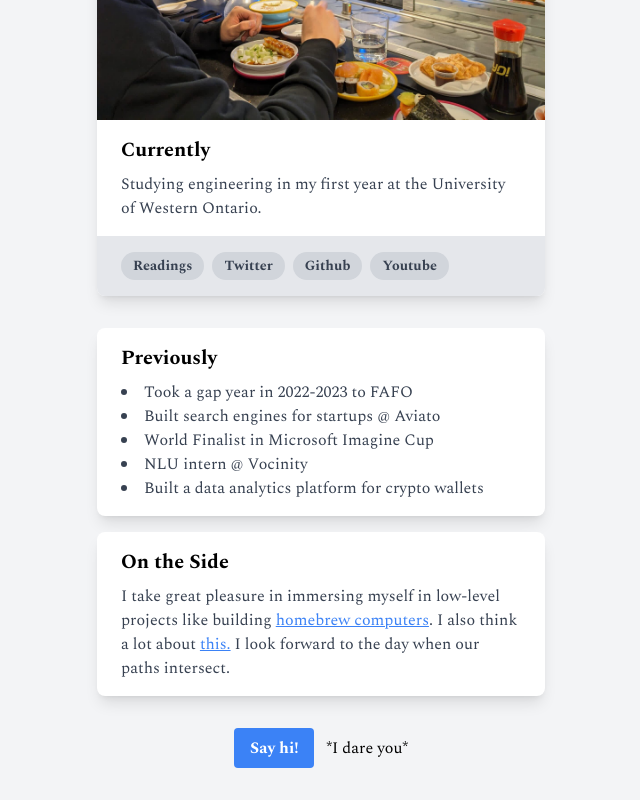
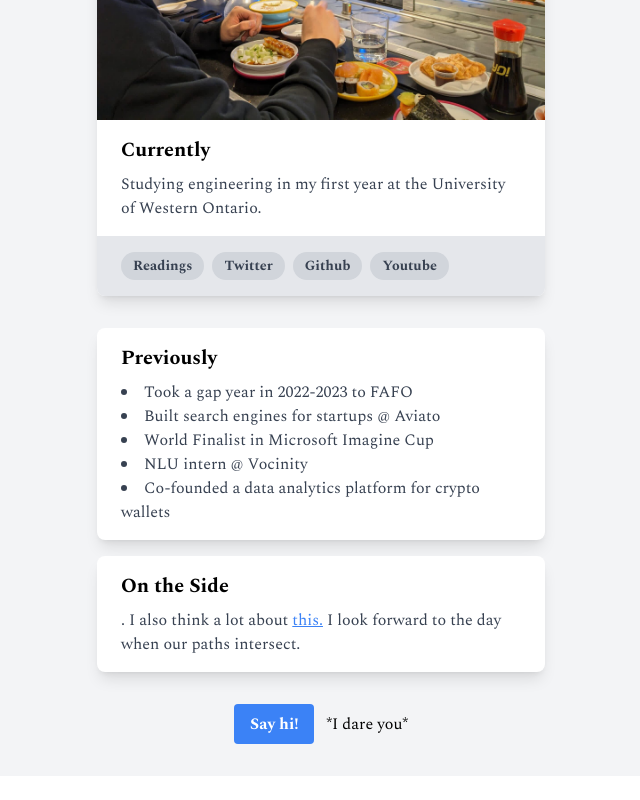
Before and after one commit to eevaain/evanlin.ca, a Next.js app: page / in a window 1280 px wide. Shown: the part 336-1136 px from the top of the page, without its empty margins (319-959 px from the left). After the commit the page ends 1112 px from the top, so only its background shows below. Built offline with nearby package versions, Linux system fonts and the light colour scheme.

Commit message:
added piece

```diff
--- a/src/app/page.tsx
+++ b/src/app/page.tsx
@@ -18,7 +18,7 @@ export default function Home() {
     { exp: "Built search engines for startups @ Aviato" },
     { exp: "World Finalist in Microsoft Imagine Cup" },
     { exp: "NLU intern @ Vocinity" },
-    { exp: "Built a data analytics platform for crypto wallets" },
+    { exp: "Co-founded a data analytics platform for crypto wallets" },
   ];
 
   return (
@@ -66,16 +66,6 @@ export default function Home() {
           <div className="px-6 py-4">
             <h2 className="text-xl font-bold mb-2">On the Side</h2>
             <p className="text-gray-700 text-base">
-              I take great pleasure in immersing myself in low-level projects
-              like building{" "}
-              <a
-                href="/homebrew-computer"
-                className="text-blue-500 underline"
-                target="_blank"
-                rel="noopener noreferrer"
-              >
-                homebrew computers
-              </a>
               . I also think a lot about{" "}
               <a
                 href="https://www.lesswrong.com/posts/va3TazozR9uWBfAoM/stop-trying-to-have-interesting-friends?curius=2895"
--- a/src/app/writing/page.tsx
+++ b/src/app/writing/page.tsx
@@ -5,6 +5,11 @@ export default function Writing() {
   // preventing remount? is that the right term? kkjkj
 
   const articles = [
+    {
+      title: "On creative writing",
+      href: "https://evanlin.substack.com/p/creative-writing",
+      date: "April 3rd, 2024",
+    },
     {
       title: "Rekindling childlike wonder",
       href: "https://evanlin.substack.com/p/rekindling-childlike-wonder",
```
